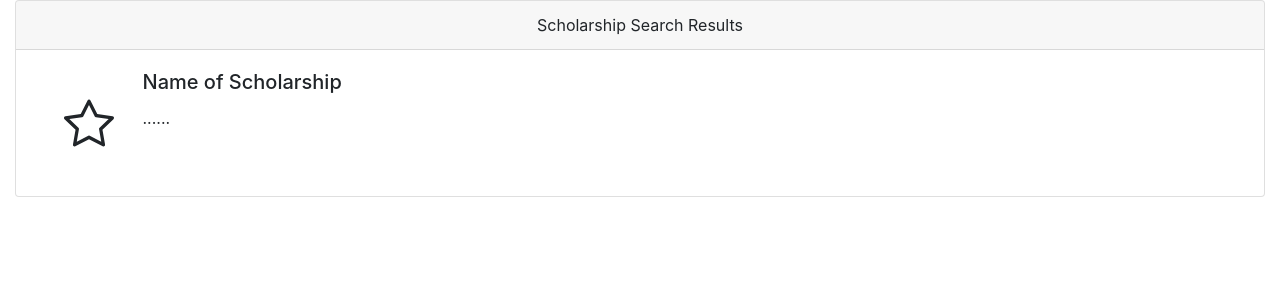
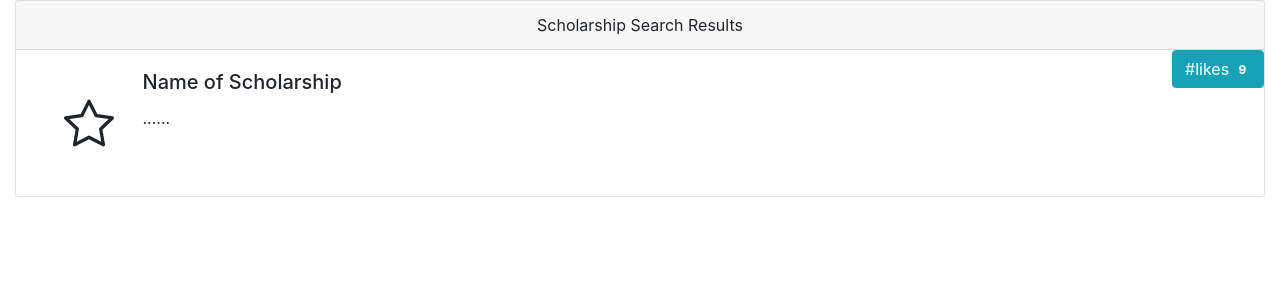
Before and after one commit to team-free-money/team-free-money-cs, a React (Create React App) app in the folder frontend/: page /PostCard in a window 1280 px wide. Shown: the top 300 px of the page. Built offline with nearby package versions, Linux system fonts and the light colour scheme.

Commit message:
postcard updated

```diff
--- a/frontend/src/ui/PostCard.js
+++ b/frontend/src/ui/PostCard.js
@@ -1,4 +1,4 @@
-import {Card, Col, Container, Row} from "react-bootstrap";
+import {Badge, Button, Card, Col, Container, Row} from "react-bootstrap";
 import React from "react";
 import {Star} from "react-bootstrap-icons";
 
@@ -24,6 +24,12 @@ export const PostCard = () => {
                                 </Card.Text>
                             </Card.Body>
                         </Col>
+                        <Col>
+                            <Button variant="info" style={{marginLeft: "auto", display:"block"}}>
+                                #likes <Badge bg="secondary">9</Badge>
+                                <span className="visually-hidden"></span>
+                            </Button>
+                        </Col>
 
 
                     </Row>
```
